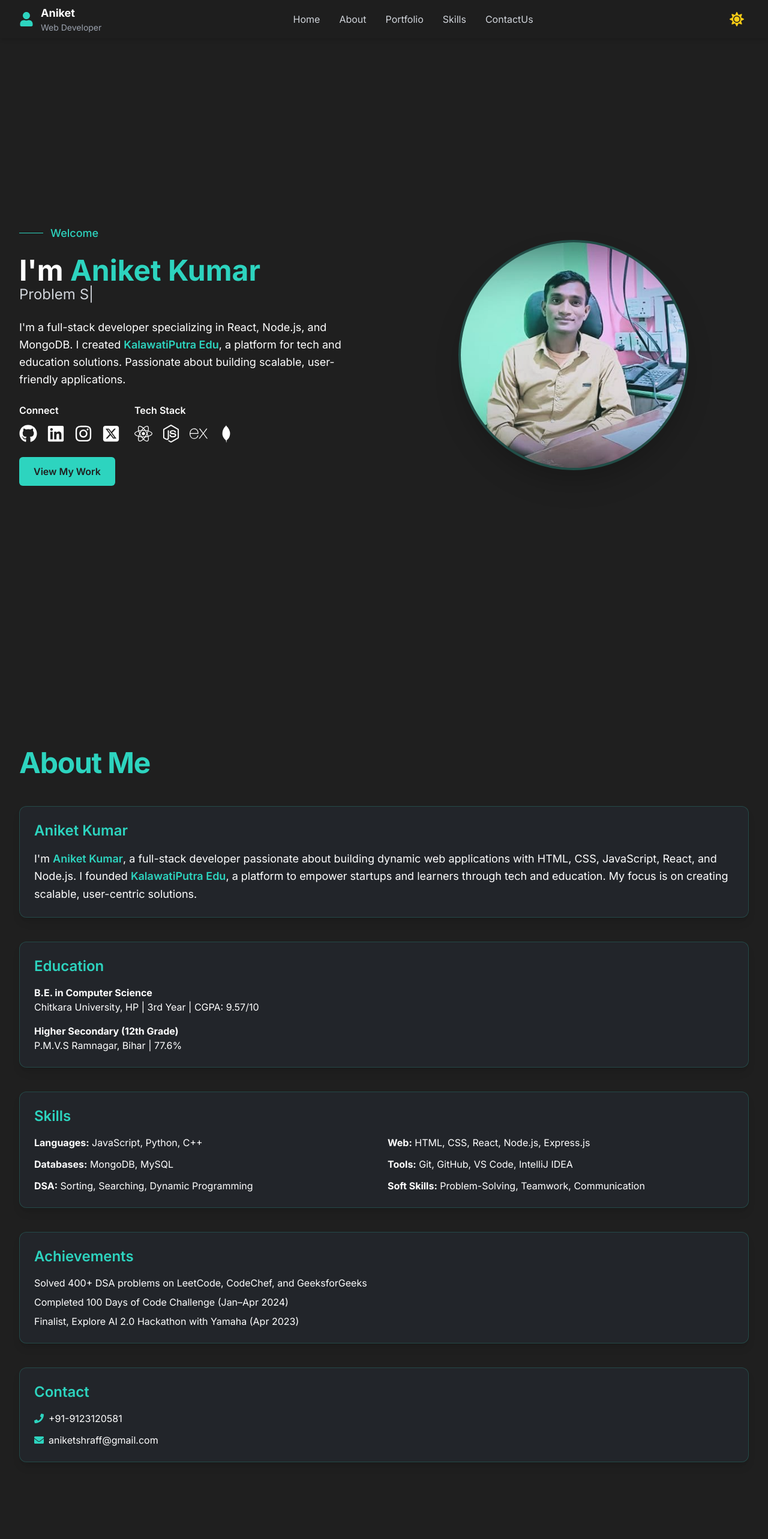
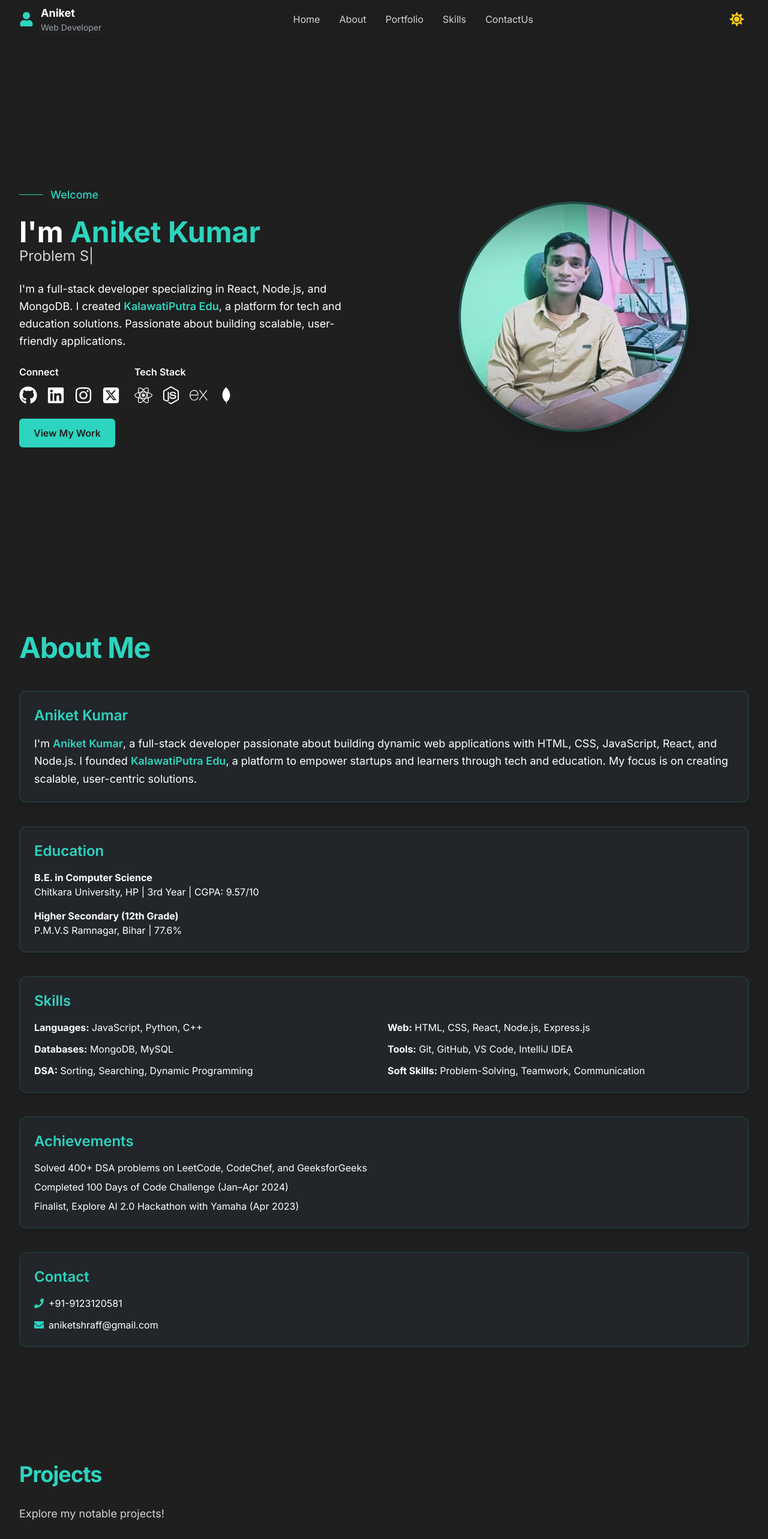
Before and after one commit to ErAniketKumar/myportfolio, a React (Vite) app: page / in a window 1280 px wide. Shown: the top 2566 px of the page at 60% size. Built offline with nearby package versions, Linux system fonts and the light colour scheme.

Commit message:
update padding

```diff
--- a/src/components/About.jsx
+++ b/src/components/About.jsx
@@ -19,7 +19,7 @@
   };
 
   return (
-    <div className="max-w-7xl mx-auto px-4 sm:px-6 lg:px-8 py-16">
+    <div className="max-w-7xl mx-auto px-4 sm:px-6 lg:px-8">
       <motion.div
         variants={containerVariants}
         initial="hidden"
--- a/src/components/Home.jsx
+++ b/src/components/Home.jsx
@@ -23,7 +23,7 @@
   ];
 
   return (
-    <div className="max-w-7xl mx-auto px-4 sm:px-6 lg:px-8 py-16">
+    <div className="max-w-7xl mx-auto px-4 sm:px-6 lg:px-8 ">
       <div className="flex flex-col md:flex-row items-center gap-8 md:gap-12 min-h-screen">
         {/* Image Section */}
         <motion.div
```
